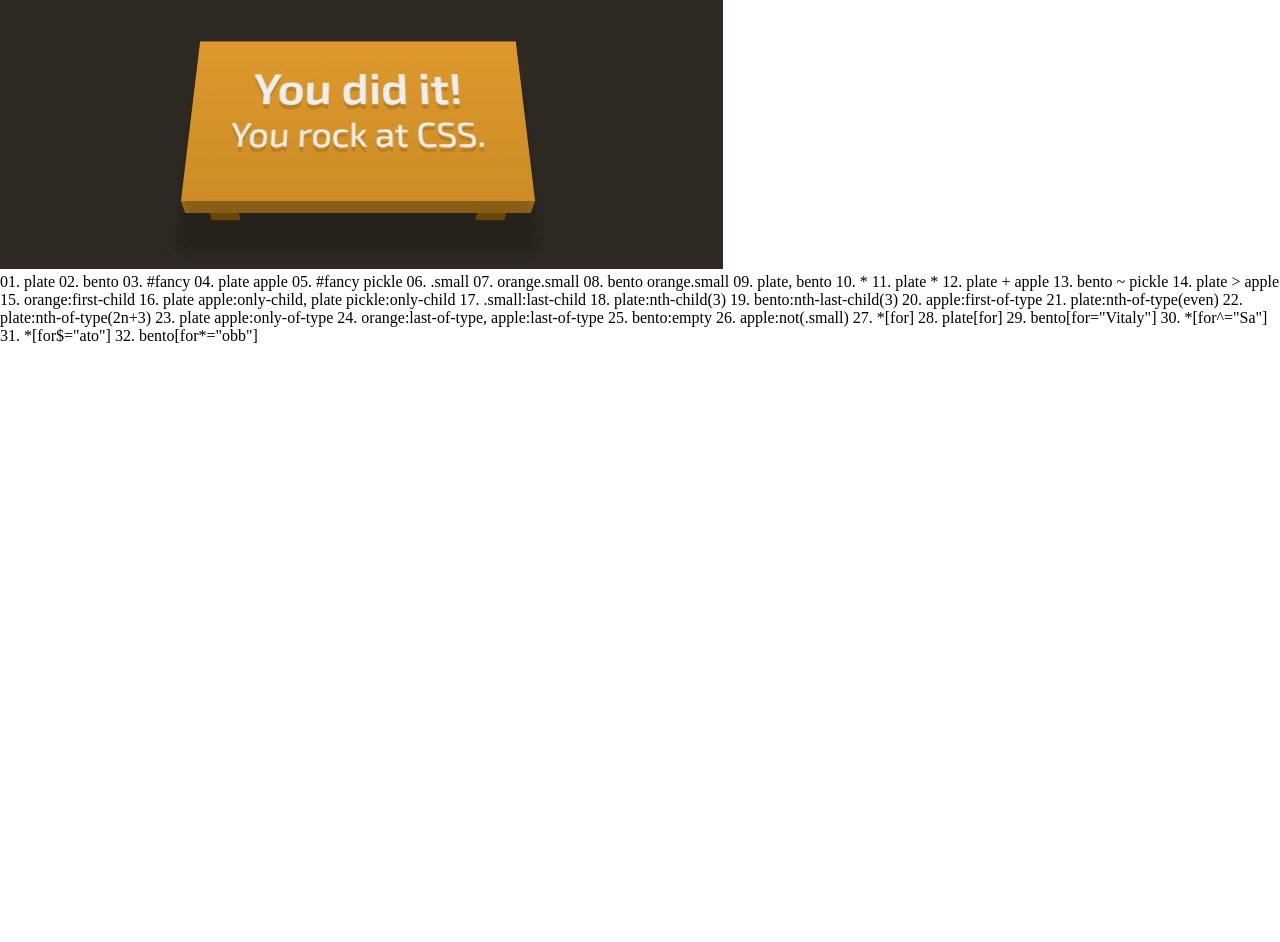
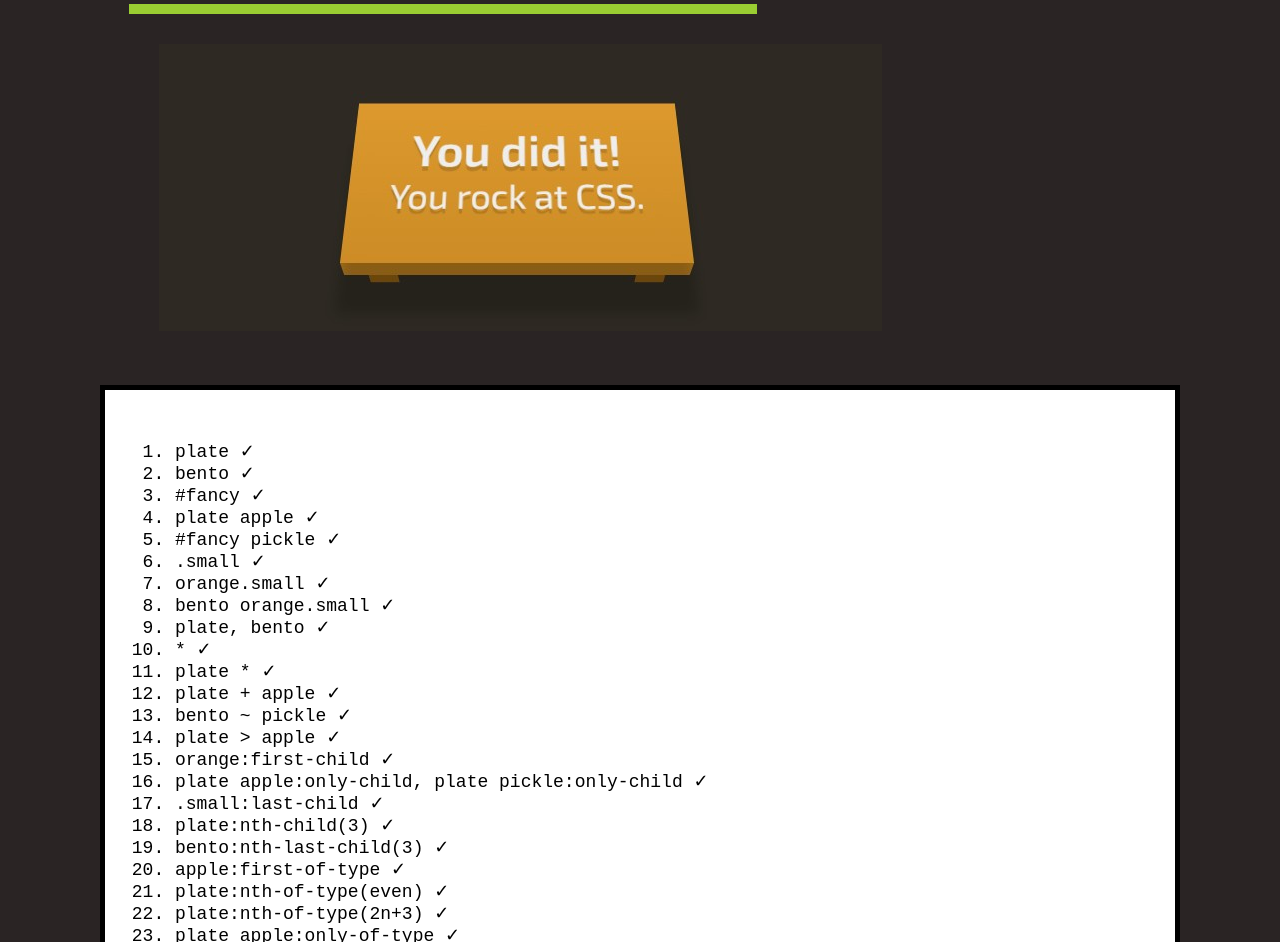
Before and after one commit to Angelorapana/Html-css-flukeout, a plain HTML site: page index.html in a window 1280 px wide. Shown: the part 75-1017 px from the top of the page. Before the commit the page ends 800 px from the top, so only its background shows below. Drawn offline with Linux system fonts and the light colour scheme.

Commit message:
organization

```diff
--- a/index.html
+++ b/index.html
@@ -8,48 +8,47 @@
 </head>
 <body>
     <header>
-        <h1> Solution Flukeout</h1>
-        <hr> <img src="Img/Immagine 2025-10-29 164642.jpg" alt="Flukeout Completed">
+        <h1> SOLUTION FLUKEOUT</h1>
+        <hr> <img src="Img/Immagine 2025-10-29 164642.jpg" alt="Flukeout Completed" class="fluk">
     </header>
-    <main>
+       <main>
         <div class="table">
            <ol>
-01. plate
-02. bento
-03. #fancy
-04. plate apple
-05. #fancy pickle
-06. .small
-07. orange.small
-08. bento orange.small
-09. plate, bento
-10. *
-11. plate *
-12. plate + apple
-13. bento ~ pickle
-14. plate > apple
-15. orange:first-child
-16. plate apple:only-child, plate pickle:only-child
-17. .small:last-child
-18. plate:nth-child(3)
-19. bento:nth-last-child(3)
-20. apple:first-of-type
-21. plate:nth-of-type(even)
-22. plate:nth-of-type(2n+3)
-23. plate apple:only-of-type
-24. orange:last-of-type, apple:last-of-type
-25. bento:empty
-26. apple:not(.small)
-27. *[for]
-28. plate[for]
-29. bento[for="Vitaly"]
-30. *[for^="Sa"]
-31. *[for$="ato"]
-32. bento[for*="obb"]
-
-               </ol>
+              <li> plate <span class="entity"> &#x2713; </span> </li>
+              <li>bento <span class="entity"> &#x2713; </span> </li>
+              <li>#fancy <span class="entity"> &#x2713; </span> </li>
+              <li>plate apple <span class="entity"> &#x2713; </span> </li>
+              <li>#fancy pickle <span class="entity"> &#x2713; </span> </li>
+              <li>.small <span class="entity"> &#x2713; </span> </li>
+              <li>orange.small  <span class="entity"> &#x2713; </span> </li>
+              <li>bento orange.small <span class="entity"> &#x2713; </span> </li>
+              <li>plate, bento <span class="entity"> &#x2713; </span> </li>
+              <li>* <span class="entity"> &#x2713; </span> </li>
+              <li> plate *<span class="entity"> &#x2713; </span> </li>
+              <li>plate + apple<span class="entity"> &#x2713; </span> </li>
+              <li>  bento ~ pickle<span class="entity"> &#x2713; </span> </li>
+              <li> plate > apple<span class="entity"> &#x2713; </span> </li>
+              <li> orange:first-child<span class="entity"> &#x2713; </span> </li>
+              <li> plate apple:only-child, plate pickle:only-child<span class="entity"> &#x2713; </span> </li>
+              <li> .small:last-child<span class="entity"> &#x2713; </span> </li>
+              <li>plate:nth-child(3)<span class="entity"> &#x2713; </span> </li>
+              <li> bento:nth-last-child(3)<span class="entity"> &#x2713; </span> </li>
+              <li> apple:first-of-type <span class="entity"> &#x2713; </span> </li>
+              <li>plate:nth-of-type(even)<span class="entity"> &#x2713; </span>  </li>
+              <li>plate:nth-of-type(2n+3)<span class="entity"> &#x2713; </span>  </li>
+              <li>plate apple:only-of-type<span class="entity"> &#x2713; </span>  </li>
+              <li>orange:last-of-type, apple:last-of-type<span class="entity"> &#x2713; </span> </li>
+              <li>bento:empty<span class="entity"> &#x2713; </span> </li>
+              <li>apple:not(.small) <span class="entity"> &#128683; </span></li>
+              <li> *[for] <span class="entity"> &#x2713; </span></li>
+              <li>plate[for]<span class="entity"> &#x2713; </span></li>
+              <li>bento[for="Vitaly"]<span class="entity"> &#x2713; </span></li>
+              <li>*[for^="Sa"] <span class="entity"> &#128683; </span></li>
+              <li>*[for$="ato"] <span class="entity"> &#128683; </span></li>
+              <li>bento[for*="obb"] <span class="entity"> &#128683; </span></li>
+            </ol>
 
         </div>
-  </main>
+    </main>
 </body>
 </html>
--- a/style.css
+++ b/style.css
@@ -3,3 +3,57 @@
     padding: 0;
     box-sizing: border-box;
 }
+
+body {
+    background-color: rgb(42, 36, 36);
+}
+
+header{
+    display:inline-block;
+    margin-left: 0;
+}
+ main {
+    padding: 50px;
+ }
+
+h1 {
+    font-family: monospace;
+    text-align: center;
+    font-size: 52px;
+    color: white;
+    margin-bottom: 20px;
+}
+
+hr{
+    border: 5px solid yellowgreen;
+    margin-left: 125px;
+    margin-right: 125px;
+}
+
+
+.fluk{
+    margin-left: 155px;
+    margin-top: 30px;
+    margin-right: 155px
+    width: 350px;
+}
+
+.table {
+    border: 5px solid black;
+    padding: 50px;
+    margin-left: 50px;
+    margin-right: 50px;
+    background-color: white;
+}
+
+li{
+    color: bisque;
+    font-family: monospace;
+    color: black;
+    font-size: 18px;
+    margin-left: 20px;
+}
+
+.entity {
+
+}
```
